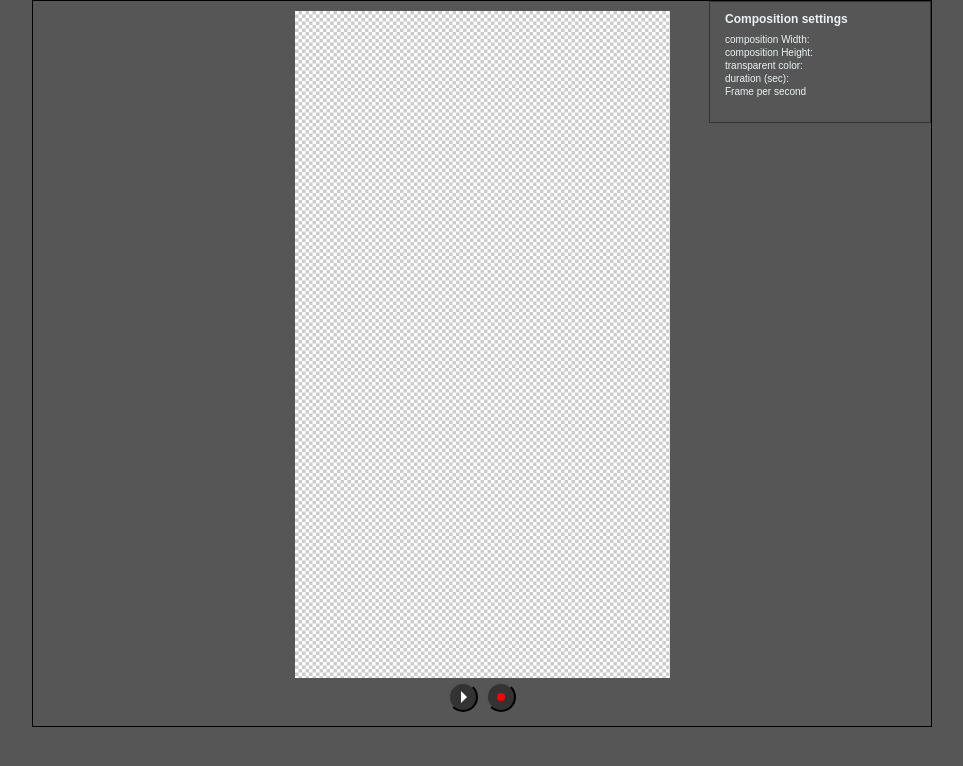
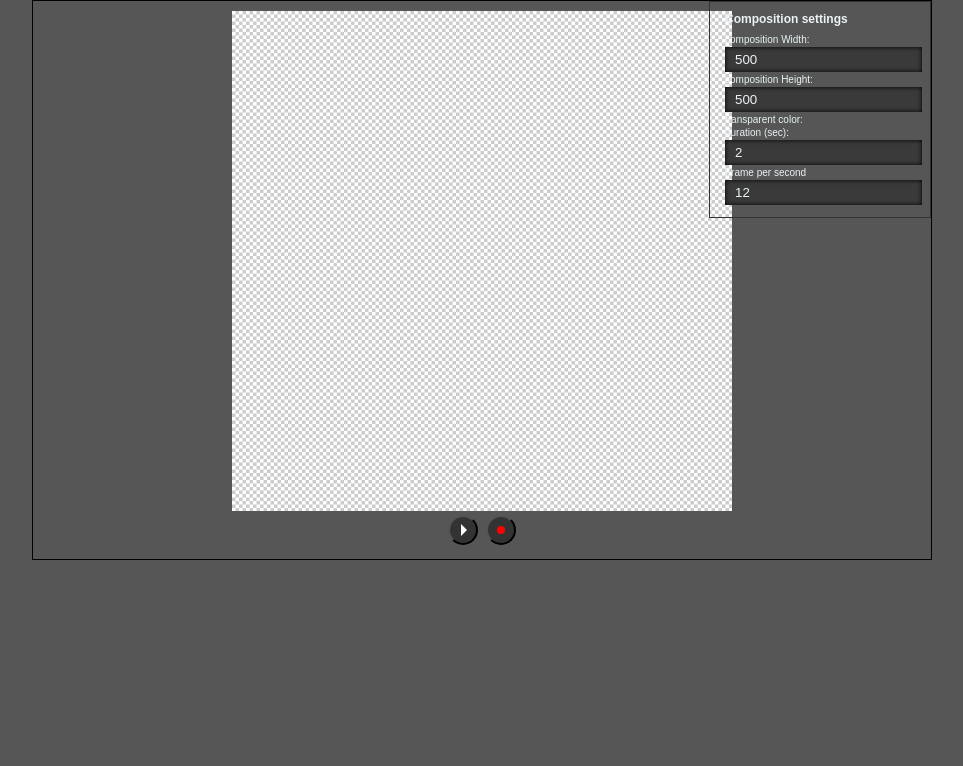
Before and after one commit to canalicchio/giffo, a React (Create React App) app: page / in a window 1280 px wide. Shown: the top 766 px of the page, without its empty margins (158-1121 px from the left). Built offline with nearby package versions, Linux system fonts and the light colour scheme.

Commit message:
composition interface

```diff
--- a/src/App.tsx
+++ b/src/App.tsx
@@ -1,27 +1,128 @@
 import * as React from "react";
+import { connect } from "react-redux";
+
+import {
+    CompositionState,
+    PlayerState,
+    StoreState,
+} from "./types/";
+
+import * as constants from "./constants";
 
 import "./App.css";
 
-class App extends React.Component {
+interface IState {
+    canvas?: HTMLCanvasElement | null;
+    ctx?: CanvasRenderingContext2D | null;
+    img?: HTMLImageElement | null;
+}
+
+interface IProps {
+    composition: CompositionState;
+    player: PlayerState;
+
+}
+interface IdispatchProps {
+    onChangeDuration: (ev: React.ChangeEvent<HTMLInputElement>) => void;
+    onChangeFps: (ev: React.ChangeEvent<HTMLInputElement>) => void;
+    onChangeHeight: (ev: React.ChangeEvent<HTMLInputElement>) => void;
+    onChangeWidth: (ev: React.ChangeEvent<HTMLInputElement>) => void;
+}
+
+const ratio = 2;
+class App extends React.Component<IProps & IdispatchProps, IState> {
+    constructor(props: IProps & IdispatchProps) {
+        super(props);
+
+        this.state = {
+            canvas: null,
+            ctx: null,
+            img: null,
+        };
+    }
+
+    public componentDidMount() {
+       const canvas: HTMLCanvasElement = document.getElementById("canvas") as HTMLCanvasElement;
+       const rendererImg = document.getElementById("renderer") as HTMLImageElement;
+       let ctx;
+       if (canvas && rendererImg) {
+           ctx = canvas.getContext("2d") as CanvasRenderingContext2D;
+           rendererImg.onload = () => {
+               this.imageLoaded();
+           };
+
+           this.setState({
+               canvas,
+               ctx,
+               img: rendererImg,
+           });
+       }
+
+    }
+
+    public imageLoaded() {
+        console.log("imageLoaded");
+    }
+
+    public updateCanvasDimensions() {
+
+        if (this.state && this.state.canvas && this.state.ctx) {
+            if (ratio * this.props.composition.width !== this.state.canvas.width ||
+                ratio * this.props.composition.height !== this.state.canvas.height) {
+                this.state.canvas.width = this.props.composition.width * ratio;
+                this.state.canvas.height = this.props.composition.height * ratio;
+
+                this.state.canvas.style.width = this.props.composition.width + "px";
+                this.state.canvas.style.height = this.props.composition.height + "px";
+                this.state.ctx.scale(ratio, ratio);
+            }
+        }
+    }
+
     public render() {
+        this.updateCanvasDimensions();
         return (
             <div className="App">
                 <div className="sidebar">
                     <div className="settings-title">Composition settings</div>
                     <div className="settings-element">
-                    <label className="settings-label">composition Width:</label>
+                        <label className="settings-label">composition Width:</label>
+                        <input
+                            className="settings-text"
+                            type="number"
+                            value={this.props.composition.width}
+                            onChange={this.props.onChangeWidth}
+                        />
                     </div>
                     <div className="settings-element">
-                    <label className="settings-label">composition Height:</label>
+                        <label className="settings-label">composition Height:</label>
+                        <input
+                            className="settings-text"
+                            type="number"
+                            value={this.props.composition.height}
+                            onChange={this.props.onChangeHeight}
+                        />
                     </div>
                     <div className="settings-element settings-color">
-                    <label className="settings-label">transparent color:</label>
+                        <label className="settings-label">transparent color:</label>
                     </div>
                     <div className="settings-element">
-                    <label className="settings-label">duration (sec):</label>
+                        <label className="settings-label">duration (sec):</label>
+                        <input
+                            className="settings-text"
+                            type="number"
+                            value={this.props.composition.duration}
+                            onChange={this.props.onChangeDuration}
+                        />
                     </div>
                     <div className="settings-element">
-                    <label className="settings-label">Frame per second</label>
+                        <label className="settings-label">Frame per second</label>
+                        <input
+                                className="settings-text"
+                                type="number"
+                                value={this.props.composition.fps}
+                                onChange={this.props.onChangeFps}
+                        />
                     </div>
                 </div>
                 <div className="player">
@@ -37,4 +138,44 @@ class App extends React.Component {
     }
 }
 
-export default App;
+const mapStateToProps = (state: StoreState): IProps => ({
+    composition: state.composition,
+    player: state.player,
+});
+
+const mapDispatchToProps = (dispatch: any): IdispatchProps => ({
+    onChangeDuration: (ev: React.ChangeEvent<HTMLInputElement>) => {
+        dispatch({
+            type: constants.SET_DURATION,
+
+            duration: parseInt(ev.target.value, 10),
+        });
+    },
+
+    onChangeWidth: (ev: React.ChangeEvent<HTMLInputElement>) => {
+        dispatch({
+            type: constants.SET_WIDTH,
+
+            width: parseInt(ev.target.value, 10),
+        });
+    },
+
+    onChangeHeight: (ev: React.ChangeEvent<HTMLInputElement>) => {
+        dispatch({
+            type: constants.SET_HEIGHT,
+
+            height: parseInt(ev.target.value, 10),
+        });
+    },
+
+    onChangeFps: (ev: React.ChangeEvent<HTMLInputElement>) => {
+        dispatch({
+            type: constants.SET_FPS,
+
+            fps: parseInt(ev.target.value, 10),
+        });
+    },
+});
+const AppConnected = connect(mapStateToProps, mapDispatchToProps)(App);
+
+export default AppConnected;
```
